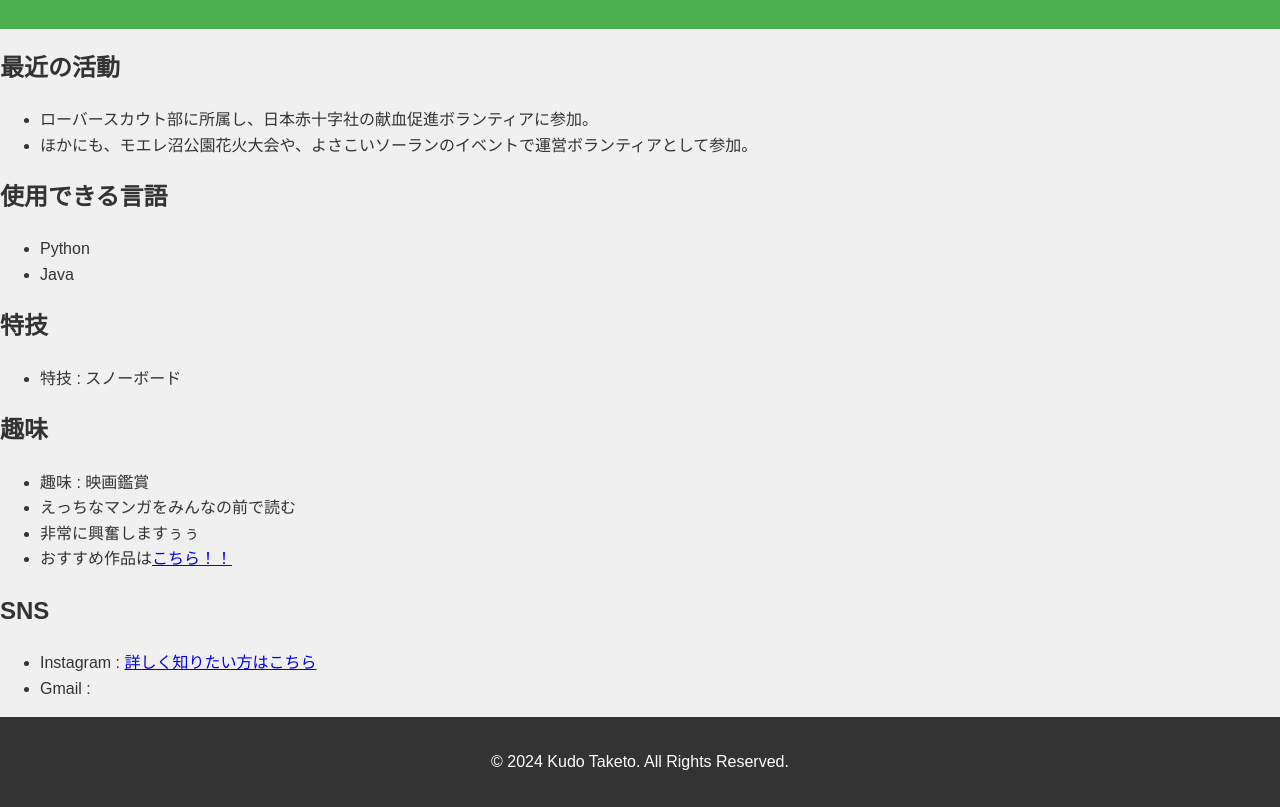
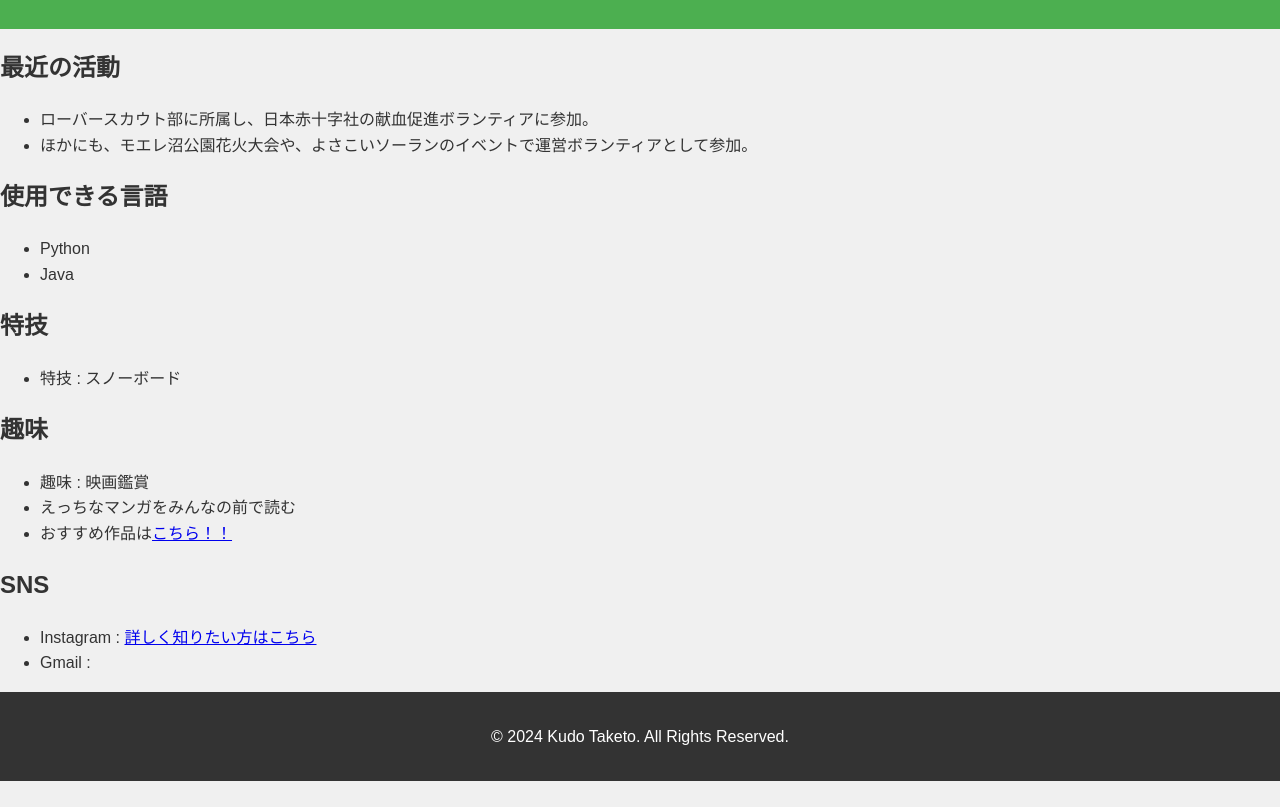
Before and after one commit to beniharuka88/nfc_business_card, a plain HTML site: page index.html in a window 1280 px wide. Shown: the part 275-1082 px from the top of the page. After the commit the page ends 1056 px from the top, so only its background shows below. Drawn offline with Linux system fonts and the light colour scheme.

Commit message:
テスト

```diff
--- a/index.html
+++ b/index.html
@@ -43,7 +43,7 @@
         <ul>
             <li>趣味 : 映画鑑賞</li>
             <li>えっちなマンガをみんなの前で読む</li>
-            <li>非常に興奮しますぅぅ</li>
+
             <li>おすすめ作品は<a
                     href="https://www.dmm.co.jp/digital/videoa/-/detail/=/cid=juq00893/?i3_ref=list&i3_ord=1">こちら！！</a>
             </li>
```
